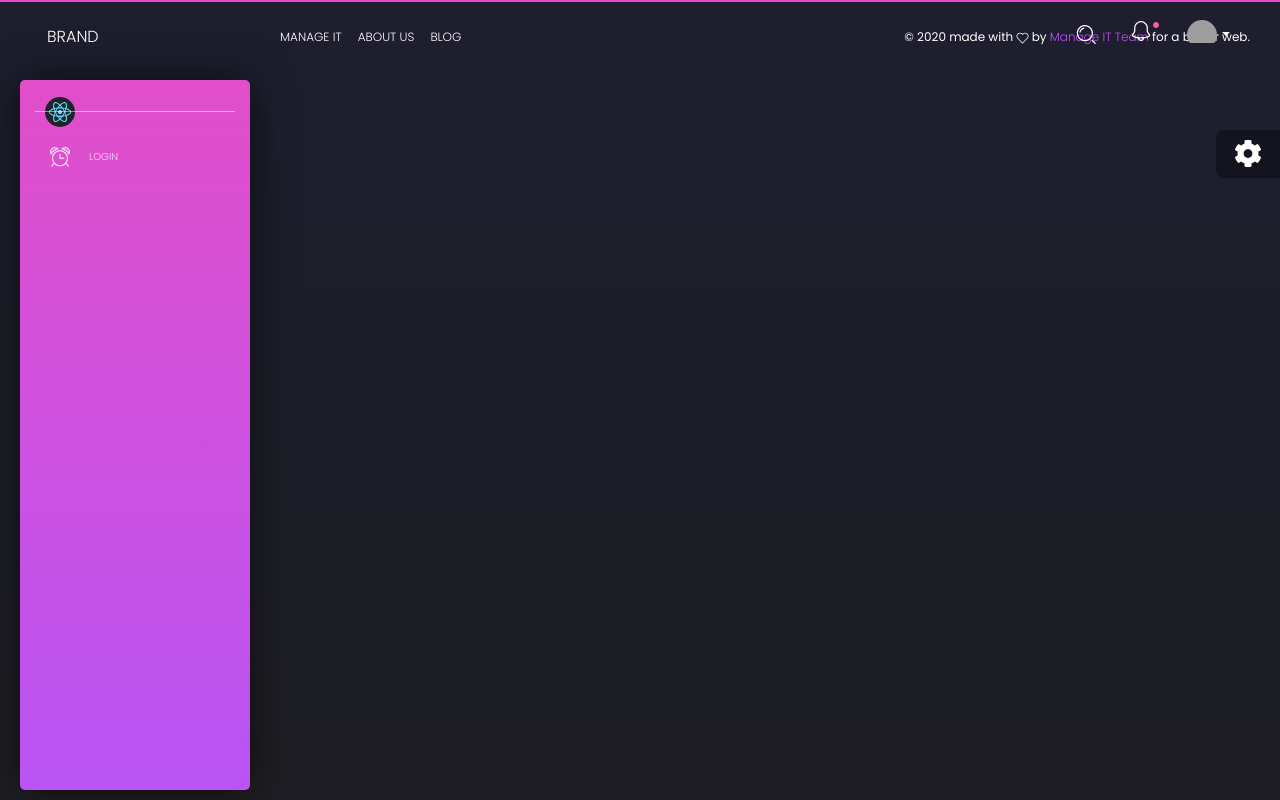
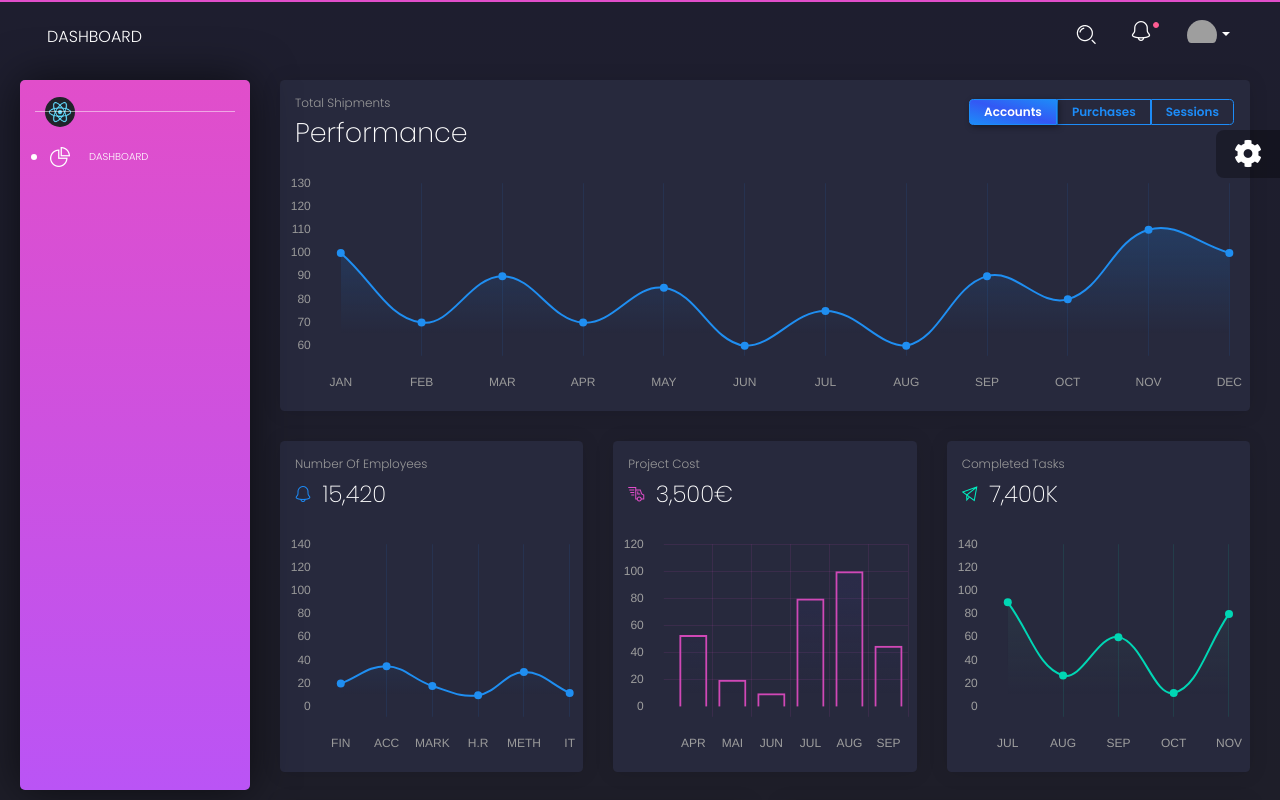
Before and after one commit to thesis-Project-Team3/thesis_Project_ManageIT, a React (Create React App) app in the folder client/: page /admin/dashboard in a window 1280 px wide. Shown: the top 800 px of the page. Built offline with nearby package versions, Linux system fonts and the light colour scheme; grey boxes are pictures that could not be loaded.

Commit message:
roles fixed final

```diff
--- a/client/src/routes.js
+++ b/client/src/routes.js
@@ -498,11 +498,11 @@ if (
 } else if (!user) {
   routes = [
     {
-      path: '/Login',
-      name: 'Login',
-      rtlName: 'ل',
-      icon: 'tim-icons icon-time-alarm',
-      component: Login,
+      path: '/dashboard',
+      name: 'Dashboard',
+      rtlName: 'لوحة القيادة',
+      icon: 'tim-icons icon-chart-pie-36',
+      component: Dashboard,
       layout: '/admin',
     },
   ];
```
